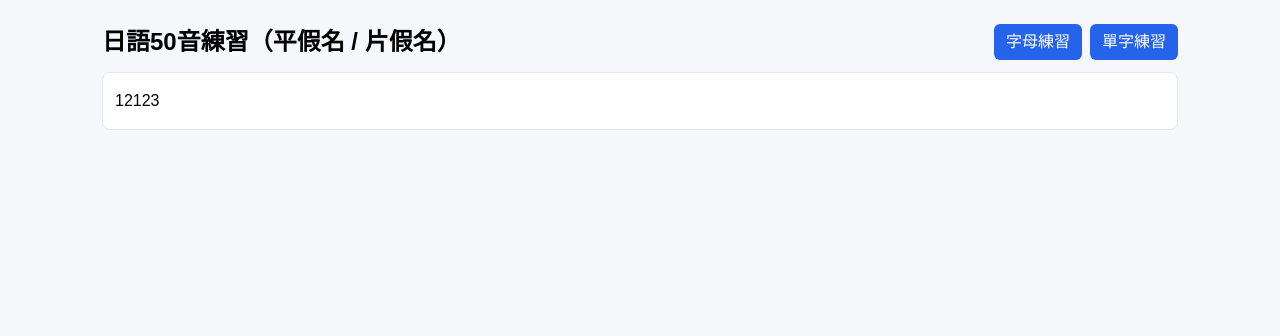
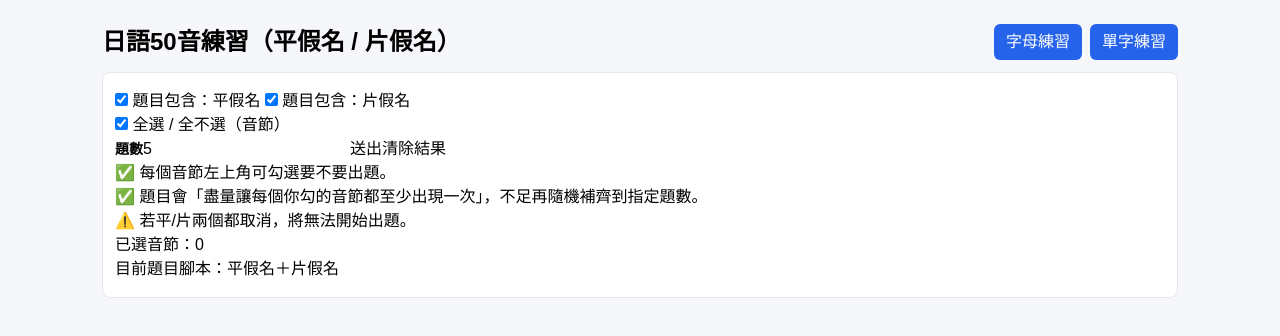
Before and after one commit to psplover16/Japanese_Word_Practice_Vue, a Vue app: page /letter-practice in a window 1280 px wide. Shown: the top 336 px of the page. Built offline with nearby package versions, Linux system fonts and the light colour scheme.

Commit message:
初始UI

```diff
--- a/src/views/letterPractice.vue
+++ b/src/views/letterPractice.vue
@@ -1,7 +1,65 @@
 <script setup></script>
 
 <template>
-  <div class="">12123</div>
+  <div class="panel">
+    <div class="controls">
+      <div class="group">
+        <label class="chk">
+          <input id="toggleHira" type="checkbox" checked />
+          題目包含：平假名
+        </label>
+        <label class="chk">
+          <input id="toggleKata" type="checkbox" checked />
+          題目包含：片假名
+        </label>
+      </div>
+
+      <div class="group">
+        <label class="chk">
+          <input id="toggleAll" type="checkbox" checked />
+          全選 / 全不選（音節）
+        </label>
+      </div>
+
+      <div class="numWrap">
+        <span
+          style="
+            font-size: 14px;
+            color: var(--muted);
+            font-weight: 700;
+            text-wrap: nowrap;
+          "
+          >題數</span
+        >
+        <input
+          id="countInput"
+          type="number"
+          min="1"
+          step="1"
+          value="5"
+          inputmode="numeric"
+        />
+        <button id="startBtn">送出</button>
+        <button class="ghost" id="clearResultBtn" title="清除底部結果">
+          清除結果
+        </button>
+      </div>
+    </div>
+
+    <div class="hint">
+      ✅ 每個音節左上角可勾選要不要出題。<br />
+      ✅
+      題目會「盡量讓每個你勾的音節都至少出現一次」，不足再隨機補齊到指定題數。<br />
+      <span class="danger">⚠️ 若平/片兩個都取消，將無法開始出題。</span>
+    </div>
+
+    <div class="stickyFooter">
+      <div class="stats" id="statsText">已選音節：0</div>
+      <div class="stats" id="scriptText">目前題目腳本：平假名＋片假名</div>
+    </div>
+
+    <div class="tableWrap" id="tableWrap"></div>
+  </div>
 </template>
 
 <style lang="scss" scoped></style>
```
